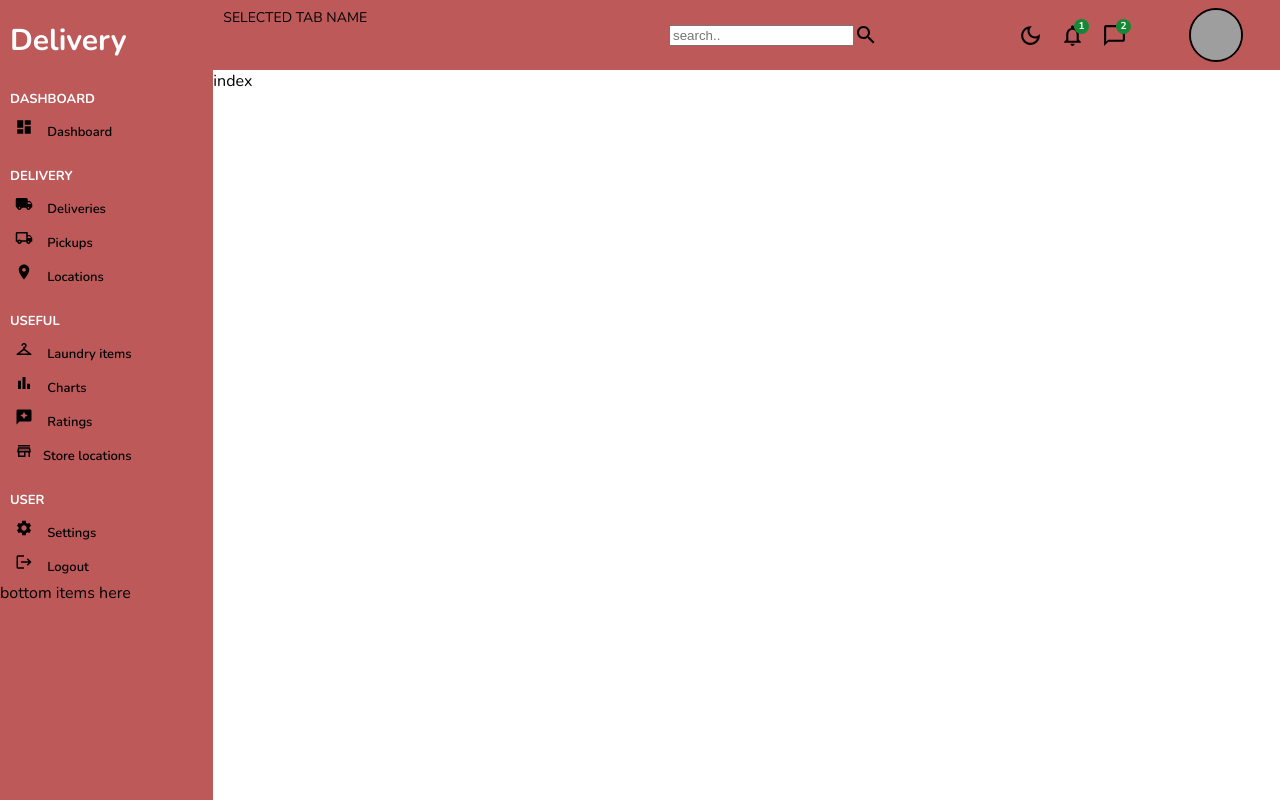
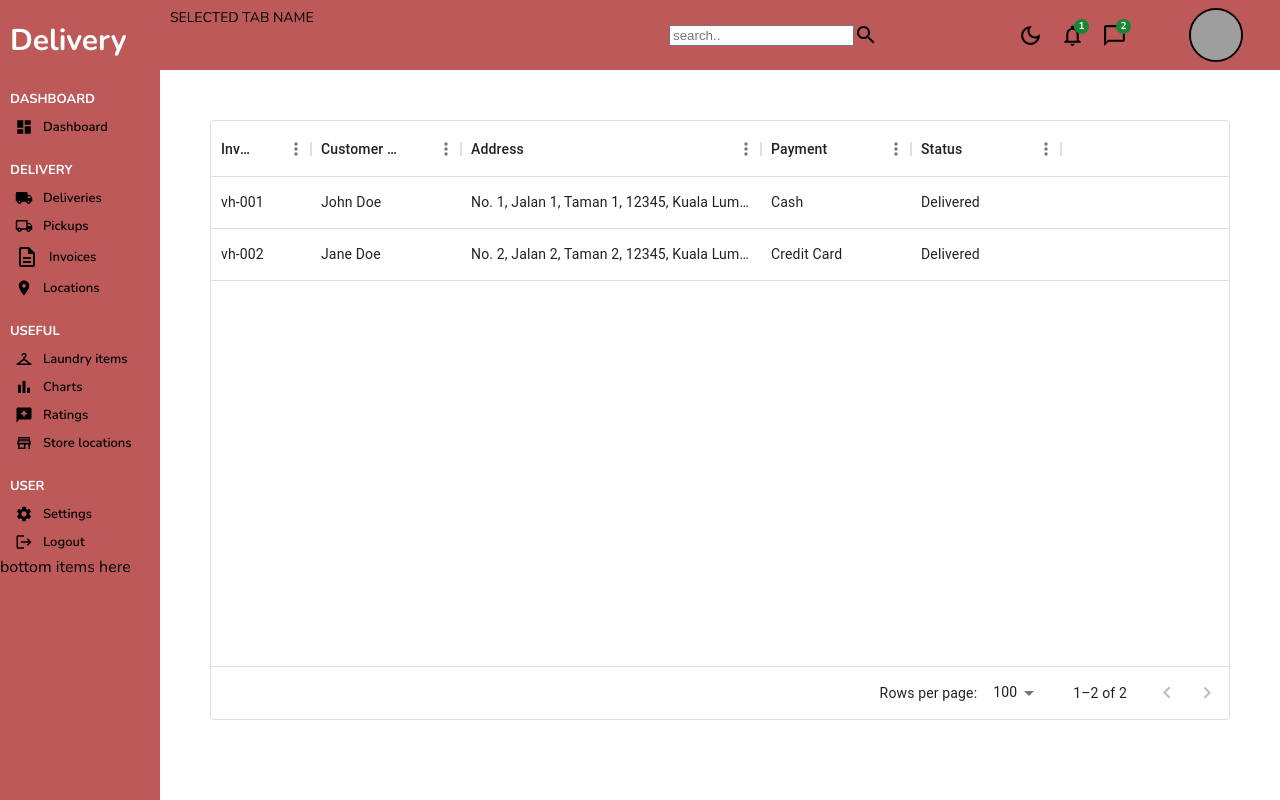
Before and after one commit to RuntimeTerrorOG/onlinedeliveryportal-frontend, a React (Create React App) app: page /Deliveries in a window 1280 px wide. Built offline with nearby package versions, Linux system fonts and the light colour scheme; grey boxes are pictures that could not be loaded.

Commit message:
delivery data table

```diff
--- a/package.json
+++ b/package.json
@@ -7,14 +7,17 @@
     "@emotion/styled": "^11.10.6",
     "@mui/icons-material": "^5.11.11",
     "@mui/material": "^5.11.14",
+    "@mui/x-data-grid": "^6.0.4",
     "@testing-library/jest-dom": "^5.16.5",
     "@testing-library/react": "^13.4.0",
     "@testing-library/user-event": "^13.5.0",
     "google-map-react": "^2.2.0",
     "react": "^18.2.0",
+    "react-data-grid": "^7.0.0-beta.28",
     "react-dom": "^18.2.0",
     "react-router-dom": "^6.9.0",
     "react-scripts": "5.0.1",
+    "react-virtuoso": "^4.1.1",
     "sass": "^1.59.3",
     "web-vitals": "^2.1.4"
   },
--- a/src/Pages/Dashboard/style.scss
+++ b/src/Pages/Dashboard/style.scss
@@ -7,13 +7,13 @@
     }
 
     .dashboardContainer{
-        flex:6;
+        flex:7;
 
         .navbarContainer{
             flex:1;
         }
         .dataContainer{
-            flex:5;
+            flex:6;
         }
     }
 
--- a/src/Pages/Deliveries/style.scss
+++ b/src/Pages/Deliveries/style.scss
@@ -1,20 +1,20 @@
 .deliveries{
     display:flex;
-    flex:6;
+
 
     .sidebarContainer{
         flex:1;
     }
 
     .deliveryContainer{
-        flex:5;
+       flex:7;
 
         .navbarContainer{
 
-
+            flex:1;
         }
         .deliveryTableArea{
-
+            flex:6;
 
         }
     }
--- a/src/components/DeliveriesDataArea/index.jsx
+++ b/src/components/DeliveriesDataArea/index.jsx
@@ -1,11 +1,14 @@
+import DeliveriesDataTable from "../../components/DeliveryDataTable";
+
 import "./style.scss";
 
-const index = () => {
+const deliveriesDataTable = () => {
   return (
     <div className= "deliveryDataArea">
-        index
+
+        <DeliveriesDataTable/>
         </div>
   )
 }
 
-export default index
+export default deliveriesDataTable
--- a/src/components/DeliveryDataTable/index.jsx
+++ b/src/components/DeliveryDataTable/index.jsx
@@ -1,10 +1,25 @@
+import { DataGrid } from '@mui/x-data-grid';
+import {deliveryCols,deliveryRows} from '../../deliveryDataTableSrc';
+
 import "./style.scss";
 
 
+
 const deliveryDataTable = () => {
+
   return (
-    <div>index</div>
+    <div className = "deliveryDataTable">
+
+      <DataGrid
+        rows={deliveryRows}
+        columns={deliveryCols}
+        pageSize={5}
+        rowsPerPageOptions={[5]}
+        // checkboxSelection
+      />
+
+    </div>
   )
 }
 
-export default index
+export default deliveryDataTable
--- a/src/components/DeliveryDataTable/style.scss
+++ b/src/components/DeliveryDataTable/style.scss
@@ -0,0 +1,5 @@
+.deliveryDataTable{
+    display:flex;
+    height:600px;
+    padding:50px;
+}
--- a/src/components/Sidebar/index.jsx
+++ b/src/components/Sidebar/index.jsx
@@ -2,6 +2,7 @@ import "./style.scss";
 import DashboardIcon from '@mui/icons-material/Dashboard';
 import LocalShippingOutlinedIcon from '@mui/icons-material/LocalShippingOutlined';
 import LocalShippingRoundedIcon from '@mui/icons-material/LocalShippingRounded';
+import DescriptionOutlinedIcon from '@mui/icons-material/DescriptionOutlined';
 import LocationOnIcon from '@mui/icons-material/LocationOn';
 import CheckroomIcon from '@mui/icons-material/Checkroom';
 import BarChartIcon from '@mui/icons-material/BarChart';
@@ -28,6 +29,7 @@ const Sidebar = () => {
             <p className="title">DELIVERY</p>
           <li> <LocalShippingRoundedIcon className="icon" />  <span>Deliveries</span>  </li>
           <li> <LocalShippingOutlinedIcon className="icon" /> <span>Pickups</span>  </li>
+          <li > <DescriptionOutlinedIcon/> <span>Invoices</span></li>
           <li> <LocationOnIcon className="icon" />  <span>Locations</span> </li>
 
             <p className="title">USEFUL</p>
--- a/src/components/Sidebar/style.scss
+++ b/src/components/Sidebar/style.scss
@@ -45,7 +45,7 @@
             }
 
             li{
-                //display:flex;
+                display:flex;
                 align-items: center;
                 padding: 5px;
                 cursor: pointer;
--- /dev/null
+++ b/src/deliveryDataTableSrc.js
@@ -0,0 +1,36 @@
+//tempory data for delivery table.later from database
+
+export const deliveryCols = [
+
+    {field:'invoiceNo', headerName:'Invoice No', width: 100},
+    {field: 'customerName', headerName: 'Customer Name', width: 150},
+    {field:'address', headerName:'Address', width:300},
+    {field:'payment', headerName:'Payment', width: 150},
+    {field:'status', headerName:'Status', width: 150,
+         renderCell: (params) => {
+        <div>
+        <div className="cellStatusDelivered"> {params.row.status}</div>
+        <div className="cellStatusPending"> {params.row.status}</div>
+        </div>
+         },
+    },
+];
+
+export const deliveryRows = [
+    {
+    id:'1',
+    invoiceNo: 'vh-001',
+    customerName: 'John Doe',
+    address: 'No. 1, Jalan 1, Taman 1, 12345, Kuala Lumpur',
+    payment: 'Cash',
+    status: 'Delivered',
+    },
+    {
+    id:'2',
+    invoiceNo: 'vh-002',
+    customerName: 'Jane Doe',
+    address: 'No. 2, Jalan 2, Taman 2, 12345, Kuala Lumpur',
+    payment: 'Credit Card',
+    status: 'Delivered',
+    },
+];
```
Also changed, not shown: 1 other file (tests, documents, lock files or other folders).
